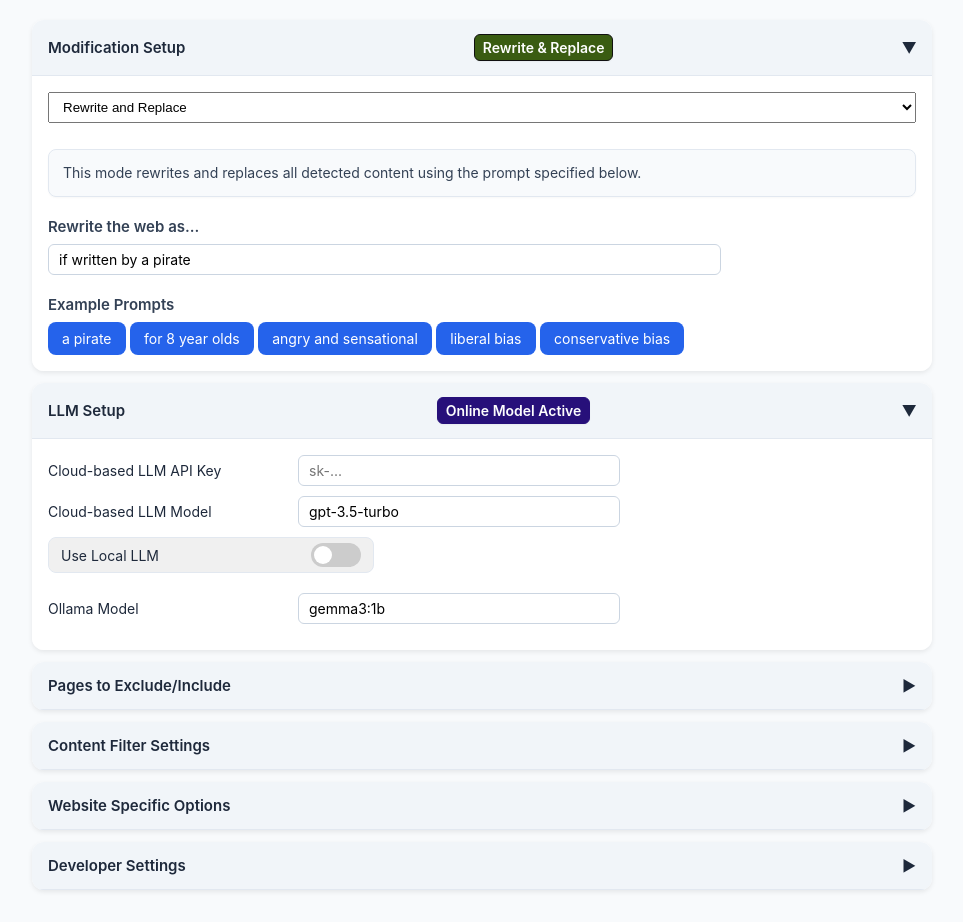
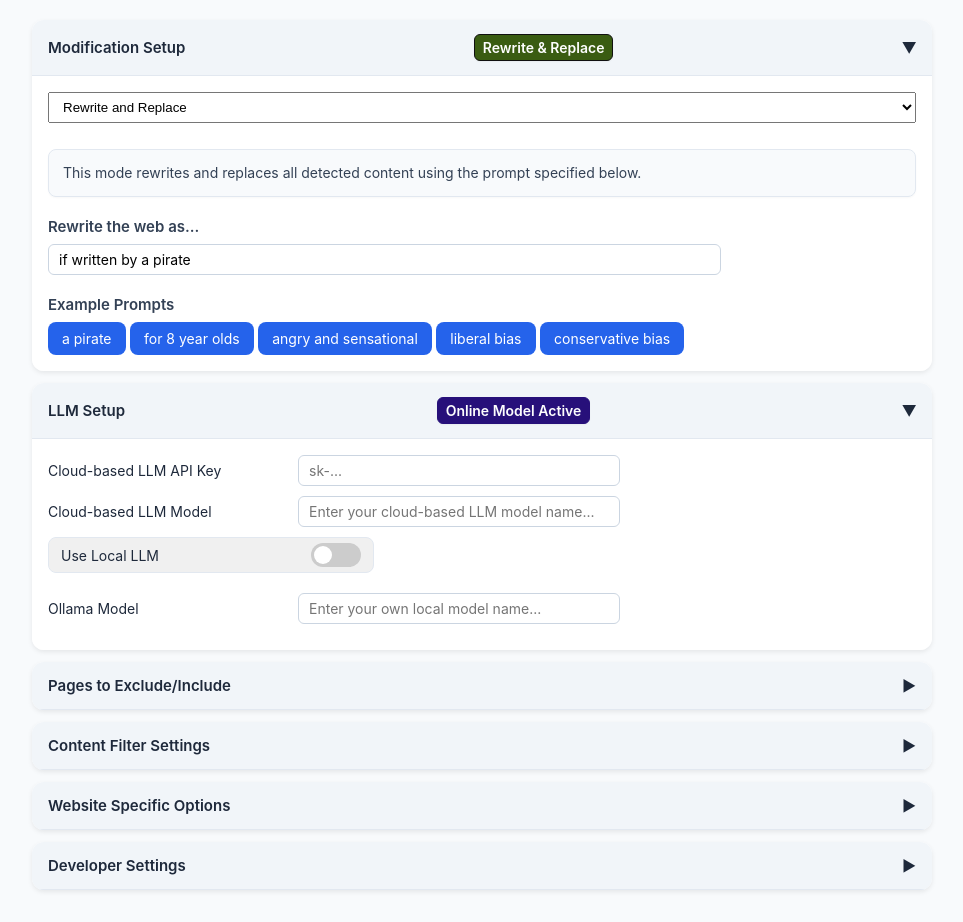
Before and after one commit to theartofhci/WebPerceptor, a browser extension: page src/options.html in a window 1280 px wide. Shown: the whole page, without its empty margins (158-1121 px from the left). Drawn offline with Linux system fonts and the light colour scheme.

Commit message:
big fix when model options are left blank to stop them automatically filling in a value

```diff
--- a/src/options.html
+++ b/src/options.html
@@ -136,7 +136,7 @@
 
       <div class="input-row">
         <label for="apiModel">Cloud-based LLM Model</label>
-        <input id="apiModel" type="text" value="gpt-3.5-turbo" placeholder="gpt-3.5-turbo" />
+        <input id="apiModel" type="text" placeholder="Enter your cloud-based LLM model name..." />
       </div>
 
       <div class="tag-grid">
@@ -151,7 +151,7 @@
 
       <div class="input-row">
         <label for="localModel">Ollama Model</label>
-        <input id="localModel" type="text" value="gemma3:1b" placeholder="Enter your own local model name..." />
+        <input id="localModel" type="text" placeholder="Enter your own local model name..." />
       </div>
 
     </div>
```
Also changed, not shown: 2 other files.
